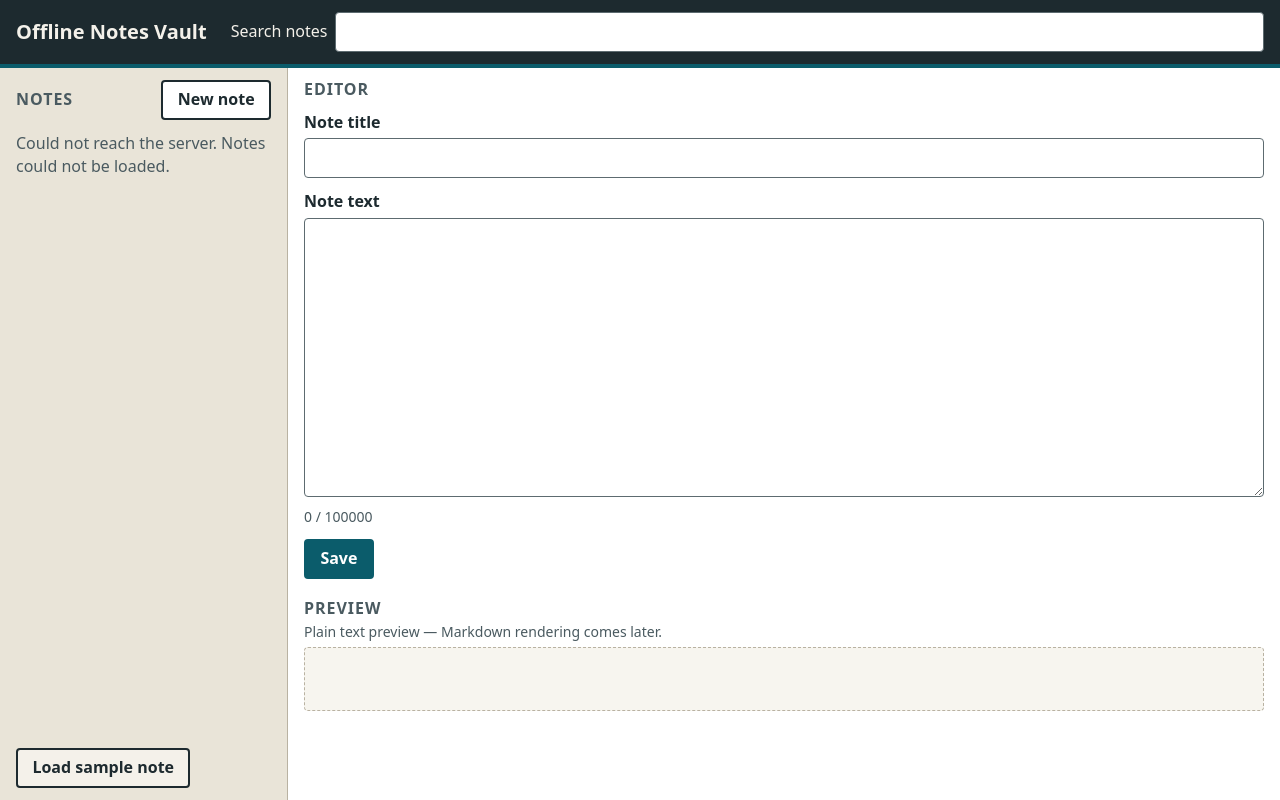
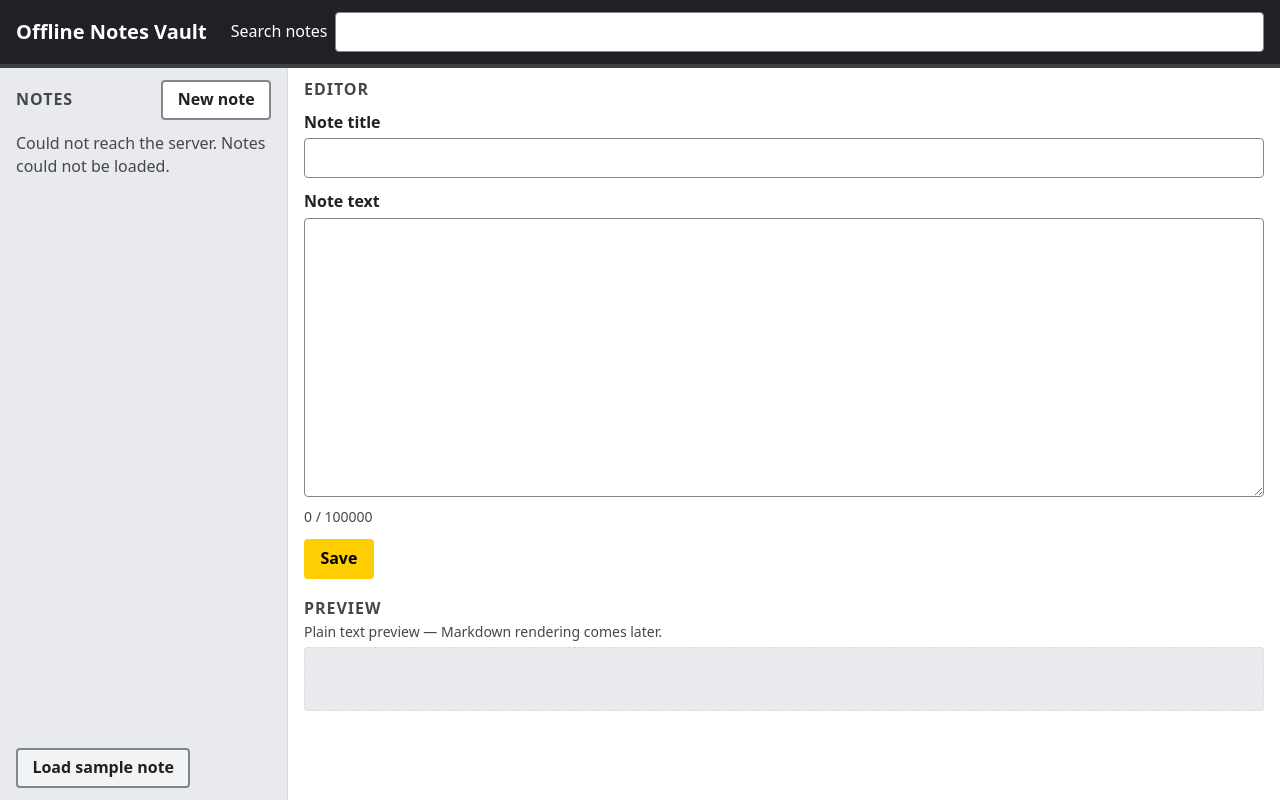
Before and after one commit to jortega0033/offline-notes-vault, a plain HTML site: page notes_vault/static/index.html in a window 1280 px wide. Drawn offline with Linux system fonts and the light colour scheme; no server answers.

Commit message:
chore(design): adopt the Pipenzo design tokens (#55)
* chore(design): serve Pipenzo tokens.css from the static allowlist

Co-Authored-By: Claude Sonnet 5.5 <noreply@anthropic.com>

* chore(design): replace the page palette with the Pipenzo tokens

Co-Authored-By: Claude Sonnet 5.5 <noreply@anthropic.com>

* chore(design): document the tokens and record owner decision 13

Co-Authored-By: Claude Sonnet 5.5 <noreply@anthropic.com>

* chore(design): address review

Co-Authored-By: Claude Sonnet 5.5 <noreply@anthropic.com>

---------

Co-authored-by: Claude Sonnet 5.5 <noreply@anthropic.com>

```diff
--- a/notes_vault/static/app.css
+++ b/notes_vault/static/app.css
@@ -1,18 +1,3 @@
-:root {
-  --ink: #1d2a2f;
-  --muted: #4a5a60;
-  --paper: #f4f1ea;
-  --panel: #ffffff;
-  --line: #b9b2a2;
-  --accent: #0b5c6b;
-  --accent-ink: #ffffff;
-  --warn-bg: #fff1d6;
-  --warn-line: #8a5a00;
-  --err: #9b1c1c;
-  --focus: #b34700;
-  color-scheme: light;
-}
-
 *, *::before, *::after { box-sizing: border-box; }
 
 [hidden] { display: none !important; }
@@ -23,8 +8,8 @@ body {
   margin: 0;
   display: flex;
   flex-direction: column;
-  background: var(--paper);
-  color: var(--ink);
+  background: var(--bg);
+  color: var(--fg);
   font-family: system-ui, -apple-system, "Segoe UI", Roboto, "Helvetica Neue", Arial, sans-serif;
   font-size: 1rem;
   line-height: 1.45;
@@ -42,8 +27,8 @@ h2 { font-size: 1rem; text-transform: uppercase; letter-spacing: 0.06em; color:
   gap: 0.5rem 1.5rem;
   padding: 0.75rem 1rem;
   background: var(--ink);
-  color: #f4f1ea;
-  border-bottom: 4px solid var(--accent);
+  color: var(--on-ink);
+  border-bottom: 4px solid var(--ink-border);
 }
 
 .search-box {
@@ -76,12 +61,12 @@ h2 { font-size: 1rem; text-transform: uppercase; letter-spacing: 0.06em; color:
   display: flex;
   flex-direction: column;
   gap: 0.5rem;
-  background: #e9e4d8;
-  border-bottom: 1px solid var(--line);
+  background: var(--bg-sunken);
+  border-bottom: 1px solid var(--border);
   max-height: 18rem;
 }
 
-.pane-editor { flex: 1 1 auto; background: var(--panel); }
+.pane-editor { flex: 1 1 auto; background: var(--bg); }
 
 @media (min-width: 760px) {
   .layout { flex-direction: row; }
@@ -89,7 +74,7 @@ h2 { font-size: 1rem; text-transform: uppercase; letter-spacing: 0.06em; color:
     flex: 0 0 18rem;
     max-height: none;
     border-bottom: 0;
-    border-right: 1px solid var(--line);
+    border-right: 1px solid var(--border);
   }
   .pane-editor { flex: 1 1 0; }
 }
@@ -108,17 +93,17 @@ h2 { font-size: 1rem; text-transform: uppercase; letter-spacing: 0.06em; color:
   padding: 0.4rem 0.6rem;
   text-align: left;
   font: inherit;
-  color: var(--ink);
-  background: var(--panel);
-  border: 1px solid var(--line);
+  color: var(--fg);
+  background: var(--surface);
+  border: 1px solid var(--border);
   border-radius: 4px;
   cursor: pointer;
   overflow-wrap: anywhere;
 }
 .note-list button[aria-current="true"] {
-  border-color: var(--accent);
+  border-color: var(--fg);
   border-left-width: 6px;
-  background: #e3f1f3;
+  background: var(--bg-raised);
 }
 .note-title { display: block; font-weight: 600; }
 .note-snippet { display: block; font-size: 0.85rem; color: var(--muted); }
@@ -134,12 +119,12 @@ input[type="text"], input[type="search"], textarea {
   min-height: 2.5rem;
   padding: 0.4rem 0.5rem;
   font: inherit;
-  color: var(--ink);
-  background: #fff;
-  border: 1px solid #5d6b70;
+  color: var(--fg);
+  background: var(--bg-raised);
+  border: 1px solid var(--input-border);
   border-radius: 4px;
 }
-.search-box input { color: var(--ink); }
+.search-box input { color: var(--fg); }
 
 textarea { resize: vertical; font-family: ui-monospace, "Cascadia Mono", Consolas, Menlo, monospace; font-size: 0.95rem; }
 
@@ -148,38 +133,38 @@ textarea { resize: vertical; font-family: ui-monospace, "Cascadia Mono", Consola
   padding: 0.4rem 0.9rem;
   font: inherit;
   font-weight: 600;
-  color: var(--ink);
-  background: #fff;
-  border: 2px solid var(--ink);
+  color: var(--fg);
+  background: var(--bg-raised);
+  border: 2px solid var(--control-border);
   border-radius: 4px;
   cursor: pointer;
 }
-.btn-primary { background: var(--accent); color: var(--accent-ink); border-color: var(--accent); }
-.btn-secondary { background: #f4f1ea; }
-.btn[disabled] { opacity: 1; background: #d8d8d8; color: #4d4d4d; border-color: #7a7a7a; cursor: not-allowed; }
+.btn-primary { background: var(--primary); color: var(--on-primary); border-color: var(--primary); }
+.btn-secondary { background: var(--surface); }
+.btn[disabled] { opacity: 1; background: var(--bg-sunken); color: var(--faint); border-color: var(--control-border); cursor: not-allowed; }
 
 :focus-visible { outline: 3px solid var(--focus); outline-offset: 2px; }
-.topbar :focus-visible { outline-color: #ffd28a; }
+.topbar :focus-visible { outline-color: var(--on-ink); }
 
 .row { display: flex; flex-wrap: wrap; align-items: center; gap: 0.5rem 1rem; }
 
-.status { margin: 0; flex: 1 1 12rem; min-width: 0; color: var(--ink); overflow-wrap: anywhere; }
-.status.is-error { color: var(--err); font-weight: 600; }
+.status { margin: 0; flex: 1 1 12rem; min-width: 0; color: var(--fg); overflow-wrap: anywhere; }
+.status.is-error { color: var(--danger); font-weight: 600; }
 
 .hint { margin: 0.25rem 0; font-size: 0.875rem; color: var(--muted); }
-.hint.is-over { color: var(--err); font-weight: 600; }
+.hint.is-over { color: var(--danger); font-weight: 600; }
 
-.field-error { margin: 0.25rem 0 0; color: var(--err); font-weight: 600; }
+.field-error { margin: 0.25rem 0 0; color: var(--danger); font-weight: 600; }
 
 .conflict {
   margin: 0.75rem 0;
   padding: 0.75rem;
   background: var(--warn-bg);
-  border: 2px solid var(--warn-line);
+  border: 2px solid var(--control-border);
   border-radius: 4px;
 }
 .conflict p { margin: 0 0 0.5rem; }
-#conflict-mine { background: #fffaf0; }
+#conflict-mine { background: var(--bg-raised); }
 
 .preview-wrap { margin-top: 1.25rem; }
 #preview {
@@ -190,8 +175,8 @@ textarea { resize: vertical; font-family: ui-monospace, "Cascadia Mono", Consola
   overflow: auto;
   white-space: pre-wrap;
   overflow-wrap: anywhere;
-  background: #f7f5ef;
-  border: 1px dashed var(--line);
+  background: var(--bg-sunken);
+  border: 1px dashed var(--hairline);
   border-radius: 4px;
   font-family: ui-monospace, "Cascadia Mono", Consolas, Menlo, monospace;
   font-size: 0.9rem;
--- /dev/null
+++ b/notes_vault/static/tokens.css
@@ -0,0 +1,165 @@
+/* Pipenzo visual system v3 "Flow look" tokens (docs/PIPENZO_IT_VISUAL.md, numbers in docs/PIPENZO_IT_FLOW_LOOK.md).
+   Black page, Flow-style alpha layers, one accent: Pipenzo yellow #FECE02. Red exists only as the danger colour.
+   Structure stays test-friendly: solid colours are 6-digit hex in a light :root block, then a dark block inside the
+   dark colour-scheme media query (keep that phrase out of comments above it: the token test splits the file at its
+   first occurrence). Dark is the primary design; the light block is the matching light theme.
+   Alpha rule: Flow draws surfaces as rgba(218,220,224,a) over black. Text never sits on a bare alpha. Every solid token
+   below is the OPAQUE equivalent of such a layer over the page, so every text floor is computable:
+     --surface    #202124 = rgba(218,220,224,.15) over #000 (effective #212122), Flow tile fill
+     --bg-sunken  #17181A = rgba(218,220,224,.10) over #000 (effective #161616), Flow field / chip fill
+     --bg-raised  #2B2C2F = rgba(218,220,224,.20) over #000 (effective #2C2C2D), inputs inside cards, tracker nodes
+     --ink        #161718 = Flow prompt-box fill rgba(22,23,24,.75) taken opaque (effective on black: #101112)
+   Muted text rgba(218,220,224,.75) over --surface is #ACADB1; the token --muted #BDC1C6 is lighter than that, so it
+   passes everywhere the .75 text would.
+   Yellow rule (round 3): yellow is used ONLY on the primary button, the current-step node, the "your turn" chip, the
+   small dot in the hero turn kicker and the overlay's opening dot. Black text on it is 14.0:1, so a filled yellow button needs no outline: on light it is
+   1.5:1 against white by design, and the label contrast (14:1) is what identifies it, so --primary-edge is transparent. */
+:root {
+  color-scheme: light dark;
+
+  /* surfaces (opaque floors), light theme */
+  --bg: #FFFFFF;            /* page */
+  --bg-raised: #FFFFFF;     /* inputs, tracker nodes */
+  --surface: #F1F3F4;       /* cards and tiles (alpha-fill look, no heavy borders) */
+  --bg-sunken: #E8EAED;     /* wells: chips, meter track, skeleton base, disabled primary */
+
+  /* text */
+  --fg: #202124;            /* 16.1:1 on --bg, 14.5:1 on --surface */
+  --muted: #44474B;         /* 9.3:1 on --bg, 8.4:1 on --surface, 7.8:1 on --bg-sunken */
+  --faint: #5F6368;         /* 6.1:1 on --bg, 5.4:1 on --surface, 5.0:1 on --bg-sunken; captions >= 12px */
+  --border: #DADCE0;        /* hairlines only */
+  --control-border: #80868B;/* 3.7:1 on --bg, 3.3:1 on --surface (non-text, radio dots and grip) */
+  --hairline: #DADCE0;      /* dashed-outline replacement, input edge: 1px solid */
+
+  /* hero: light = the card surface, dark = Flow prompt-box surface */
+  --hero-bg: #FFFFFF;
+  --on-hero: #202124;       /* 16.1:1 on --hero-bg */
+  --on-hero-muted: #44474B; /* 9.3:1 on --hero-bg */
+  --hero-chip-border: #DADCE0;
+  --hero-border: #E8EAED;   /* 1px line */
+  --hero-shadow: 0 8px 24px -8px rgba(32, 33, 36, 0.16);
+
+  /* dark block (toast) */
+  --ink: #202124;
+  --on-ink: #FFFFFF;        /* 16.1:1 on --ink */
+  --on-ink-muted: #BDC1C6;  /* 8.9:1 on --ink */
+  --ink-border: #3C4043;
+
+  /* the one accent: Pipenzo yellow. Fills carry black text (14.0:1). */
+  --primary: #FECE02;       /* fill: primary button, now-node, turn chip and turn dot, overlay opening dot */
+  --primary-press: #E5B800; /* hover/press fill, black text 11.2:1 */
+  --primary-edge: transparent; /* no outline: the 14:1 label identifies the button (see header) */
+  --on-primary: #000000;    /* 14.0:1 on --primary */
+  --success: #1E8E3E;       /* connected dot (non-text): 4.2:1 on --bg, 3.5:1 on --bg-sunken */
+
+  /* semantic: no extra hues. ok is neutral, warn rides the yellow, danger is the only red. Always icon + word. */
+  --ok: #202124;            /* 13.4:1 on --ok-bg */
+  --ok-bg: #E8EAED;
+  --warn-fg: #202124;       /* neutral; warnings are told apart by icon + word. 14.5:1 on --warn-bg */
+  --warn-bg: #F1F3F4;       /* = --surface */
+  --danger: #B3261E;        /* deep red, 5.5:1 on --danger-bg, 6.5:1 on --bg */
+  --danger-bg: #FCE8E6;
+  --info: #3C4043;
+  --focus: #202124;         /* 3px ring, 16.1:1 vs --bg */
+  --on-media: #FFFFFF;      /* text/icons on photos and video (always on a scrim) */
+
+  /* alpha (never the only floor under text) */
+  --glass: rgba(255, 255, 255, 0.80);
+  --glass-strong: rgba(255, 255, 255, 0.92);
+  --glass-border: rgba(32, 33, 36, 0.08);
+  --glass-highlight: rgba(255, 255, 255, 0.85);
+  --glass-video: rgba(22, 23, 24, 0.75);        /* Flow prompt-box glass; white text on it is >= 7.9:1 even over a white frame (#505152) */
+  --glass-video-border: rgba(218, 220, 224, 0.05);
+  --scrim: rgba(0, 0, 0, 0.55);
+  --ink-hover: rgba(255, 255, 255, 0.12);       /* hover layer on dark blocks (hero, toast), both themes */
+  --state-hover: rgba(32, 33, 36, 0.06);        /* hover layer on transparent controls */
+  --state-selected: rgba(32, 33, 36, 0.10);     /* selected row / segment fill */
+  --btn-secondary: rgba(32, 33, 36, 0.05);      /* secondary pill fill */
+  --btn-secondary-border: rgba(32, 33, 36, 0.20);
+  --input-border: #80868B;                      /* input edge = control border: 3.7:1 on --bg, 3.3:1 on --surface (WCAG 1.4.11) */
+  --ring-accent: rgba(32, 33, 36, 0.20);
+  --shadow-1: none;
+  --shadow-2: 0 4px 12px -4px rgba(32, 33, 36, 0.18);
+  --shadow-3: 0 16px 32px -8px rgba(32, 33, 36, 0.22);
+  --shadow-float: 0 16px 32px -8px rgba(32, 33, 36, 0.22);
+  --shadow-on-video: 0 16px 32px -8px rgba(0, 0, 0, 0.4);
+  --shadow-on-video-lg: 0 16px 32px -8px rgba(0, 0, 0, 0.4);
+  --blur: 40px;
+
+  /* gradients (restrained) */
+  --grad-canvas: linear-gradient(var(--bg), var(--bg));
+  --grad-scrim-bottom: linear-gradient(180deg, transparent 40%, rgba(0, 0, 0, 0.85) 100%);
+  --grad-ink: linear-gradient(180deg, rgba(0, 0, 0, 0) 0%, rgba(0, 0, 0, 0.92) 70%);
+
+  /* type: Google Sans Flex and Inter are bundled in assets/fonts and loaded by fonts.css (local files only), then system fonts */
+  --font: "Google Sans Flex", "Inter", "Segoe UI Variable Text", "Segoe UI", system-ui, sans-serif;
+  --font-display: "Google Sans Flex", "Inter", "Segoe UI Variable Text", "Segoe UI", system-ui, sans-serif;
+  --mono: ui-monospace, "Cascadia Mono", Consolas, monospace;
+
+  /* space, radius */
+  --space-1: 4px; --space-2: 8px; --space-3: 12px; --space-4: 16px; --space-5: 24px; --space-6: 32px; --space-7: 48px;
+  --radius-control: 12px;   /* icon buttons, inputs, menus */
+  --radius-card: 16px;      /* cards, tiles, list rows */
+  --radius-media: 16px;
+  --radius-hero: 28px;      /* hero / check surface */
+  --radius-chip: 15px;      /* settings chip */
+  --radius-pill: 999px;
+
+  /* motion: Flow changes button state at .1s ease-in-out and nothing bounces */
+  --dur-1: 100ms; --dur-2: 100ms; --dur-3: 240ms; --dur-4: 600ms;
+  --ease-out: cubic-bezier(0.22, 1, 0.36, 1);
+  --ease-in-out: ease-in-out;
+}
+
+@media (prefers-color-scheme: dark) {
+  :root {
+    --bg: #000000;          /* Flow page */
+    --bg-raised: #2B2C2F;
+    --surface: #202124;
+    --bg-sunken: #17181A;
+    --fg: #FFFFFF;          /* 21.0:1 on --bg, 16.1:1 on --surface */
+    --muted: #BDC1C6;       /* 11.6:1 on --bg, 8.9:1 on --surface, 7.7:1 on --bg-raised */
+    --faint: #9AA0A6;       /* 8.0:1 on --bg, 6.1:1 on --surface, 5.3:1 on --bg-raised */
+    --border: #3C4043;
+    --control-border: #80868B; /* 5.7:1 on --bg, 4.4:1 on --surface, 3.8:1 on --bg-raised */
+    --hairline: #3C4043;      /* Flow rgba(218,220,224,.15) as an opaque line */
+    --hero-bg: #161718;
+    --on-hero: #FFFFFF;       /* 18.0:1 */
+    --on-hero-muted: #BDC1C6; /* 9.9:1 */
+    --hero-chip-border: #3C4043;
+    --hero-border: transparent;
+    --hero-shadow: inset 0 0 0 1px rgba(218, 220, 224, 0.05), 0 16px 32px -8px rgba(0, 0, 0, 0.4);
+    --ink: #161718;
+    --on-ink: #FFFFFF;      /* 18.0:1 */
+    --on-ink-muted: #BDC1C6;/* 9.9:1 */
+    --ink-border: #3C4043;
+    --primary: #FECE02;     /* 14.0:1 vs --bg, 10.8:1 vs --surface (non-text) */
+    --primary-press: #E5B800;
+    --on-primary: #000000;  /* 14.0:1 on --primary, 11.2:1 on --primary-press */
+    --success: #78D390;     /* Flow success: 11.5:1 on --bg, 8.8:1 on --surface */
+    --ok: #F1F3F4;          /* 12.5:1 on --ok-bg */
+    --ok-bg: #2B2C2F;
+    --warn-fg: #FFFFFF;     /* neutral; 16.1:1 on --warn-bg */
+    --warn-bg: #202124;     /* = --surface */
+    --danger: #FE6E6E;      /* Flow danger: 7.7:1 on --bg, 5.9:1 on --danger-bg and --surface */
+    --danger-bg: #3A1513;
+    --info: #DADCE0;
+    --focus: #FECE02;       /* 14.0:1 vs --bg (a focus ring is not a yellow decoration) */
+
+    --glass: rgba(22, 23, 24, 0.75);
+    --glass-strong: rgba(0, 0, 0, 0.85);
+    --glass-border: rgba(218, 220, 224, 0.05);
+    --glass-highlight: rgba(218, 220, 224, 0.05);
+    --scrim: rgba(0, 0, 0, 0.66);
+    --state-hover: rgba(218, 220, 224, 0.10);
+    --state-selected: rgba(218, 220, 224, 0.25);
+    --btn-secondary: rgba(255, 255, 255, 0.05);
+    --btn-secondary-border: rgba(255, 255, 255, 0.15);
+    --ring-accent: rgba(255, 255, 255, 0.25);
+    --input-border: #80868B;   /* 4.4:1 on --surface, 4.8:1 on --bg-sunken (WCAG 1.4.11) */
+    --shadow-1: none;
+    --shadow-2: 0 8px 16px -6px rgba(0, 0, 0, 0.5);
+    --shadow-3: 0 16px 32px -8px rgba(0, 0, 0, 0.4);
+    --shadow-float: 0 16px 32px -8px rgba(0, 0, 0, 0.4);
+  }
+}
```
Also changed, not shown: notes_vault/static/index.html (+1 -0 lines), 6 other files.
